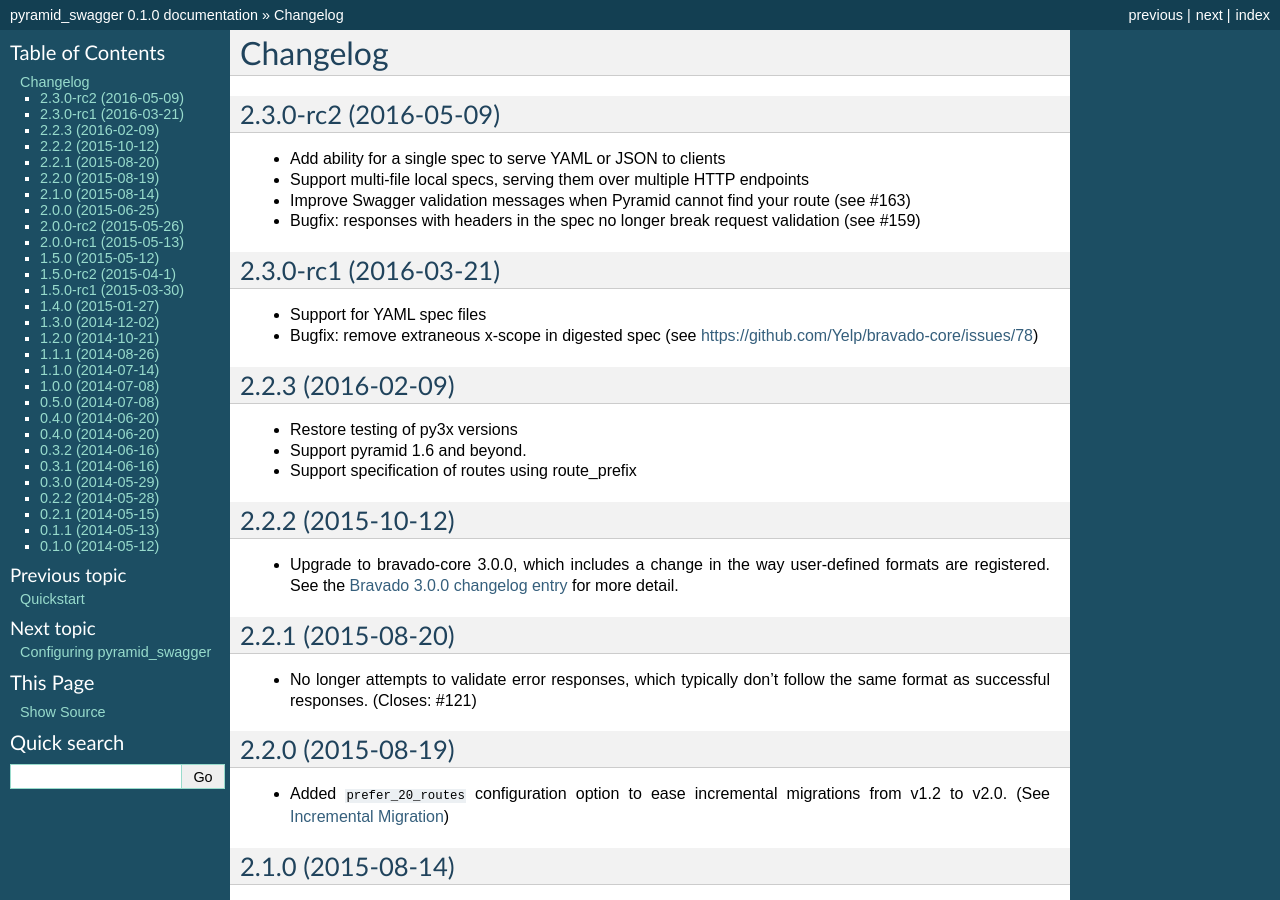
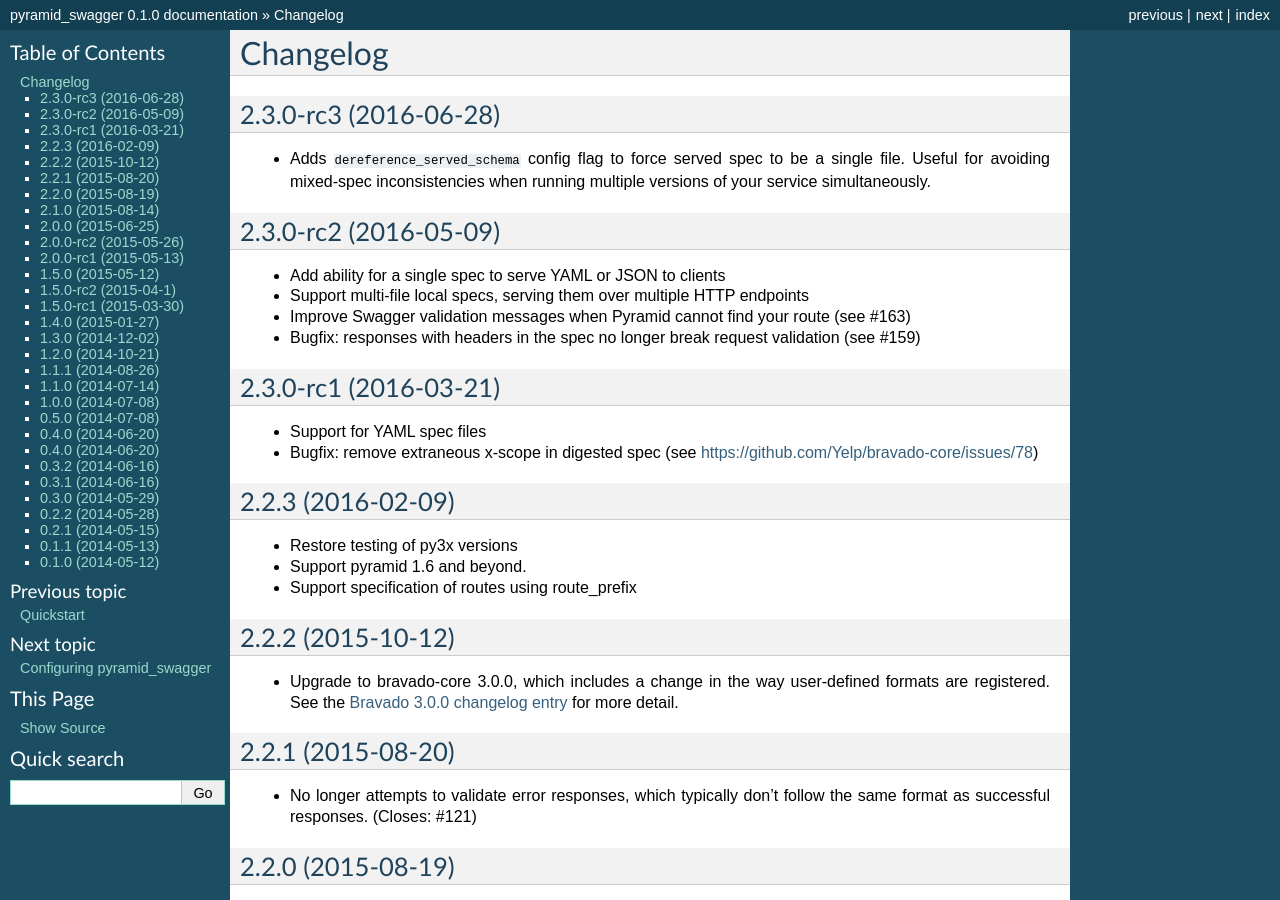
Before and after one commit to Yelp/pyramid_swagger, a Sphinx documentation site: the page built from docs/changelog.rst, in a window 1280 px wide and 900 px high. Built offline with Sphinx 7.4.7, drawn with Linux system fonts in a browser that asks for light colours.

Commit message:
Release 2.3.0-rc3

```diff
--- a/docs/changelog.rst
+++ b/docs/changelog.rst
@@ -1,5 +1,11 @@
 Changelog
 =========
+
+2.3.0-rc3 (2016-06-28)
+++++++++++++++++++++++
+* Adds ``dereference_served_schema`` config flag to force served spec to be a
+  single file. Useful for avoiding mixed-spec inconsistencies when running
+  multiple versions of your service simultaneously.
 
 2.3.0-rc2 (2016-05-09)
 ++++++++++++++++++++++
--- a/pyramid_swagger/__about__.py
+++ b/pyramid_swagger/__about__.py
@@ -13,7 +13,7 @@
 __summary__ = "Swagger tools for use in pyramid webapps"
 __uri__ = "https://github.com/striglia/pyramid_swagger"
 
-__version__ = "2.3.0-rc2"
+__version__ = "2.3.0-rc3"
 
 __author__ = "Scott Triglia"
 __email__ = "scott.triglia@gmail.com"
```
